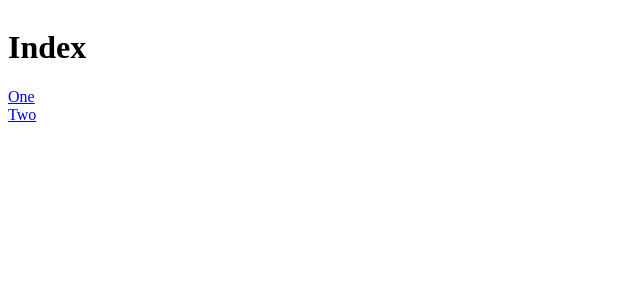
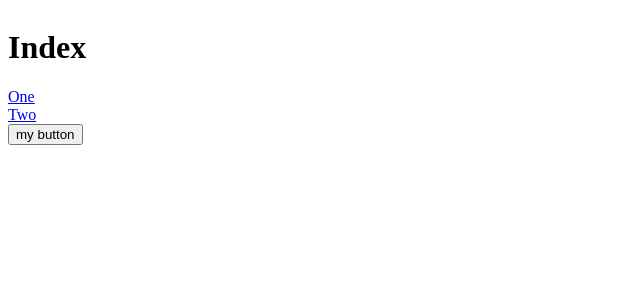
Before and after one commit to ivanq3w/nuxt3-git, a Nuxt app: page / in a window 1280 px wide. Before the commit this address had no page. Shown: the top 300 px of the page, without its empty margins (0-640 px from the left). Built offline with nearby package versions, Linux system fonts and the light colour scheme.

Commit message:
Added button - my button

```diff
--- a/app.vue
+++ b/app.vue
@@ -2,5 +2,6 @@
   <div>
     <!-- <NuxtWelcome /> -->
     <router-view></router-view>
+    <button>my button</button>
   </div>
 </template>
```
